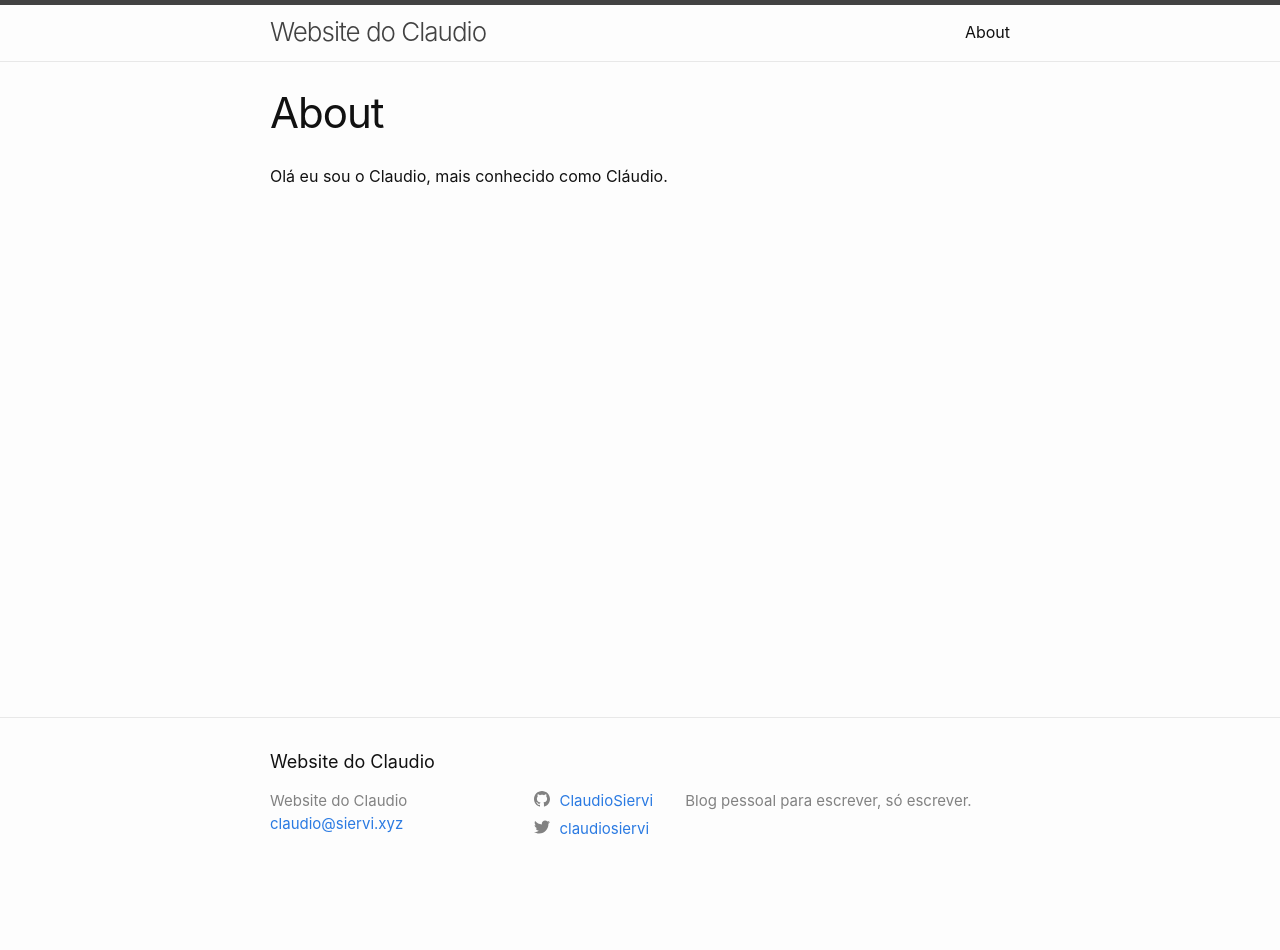
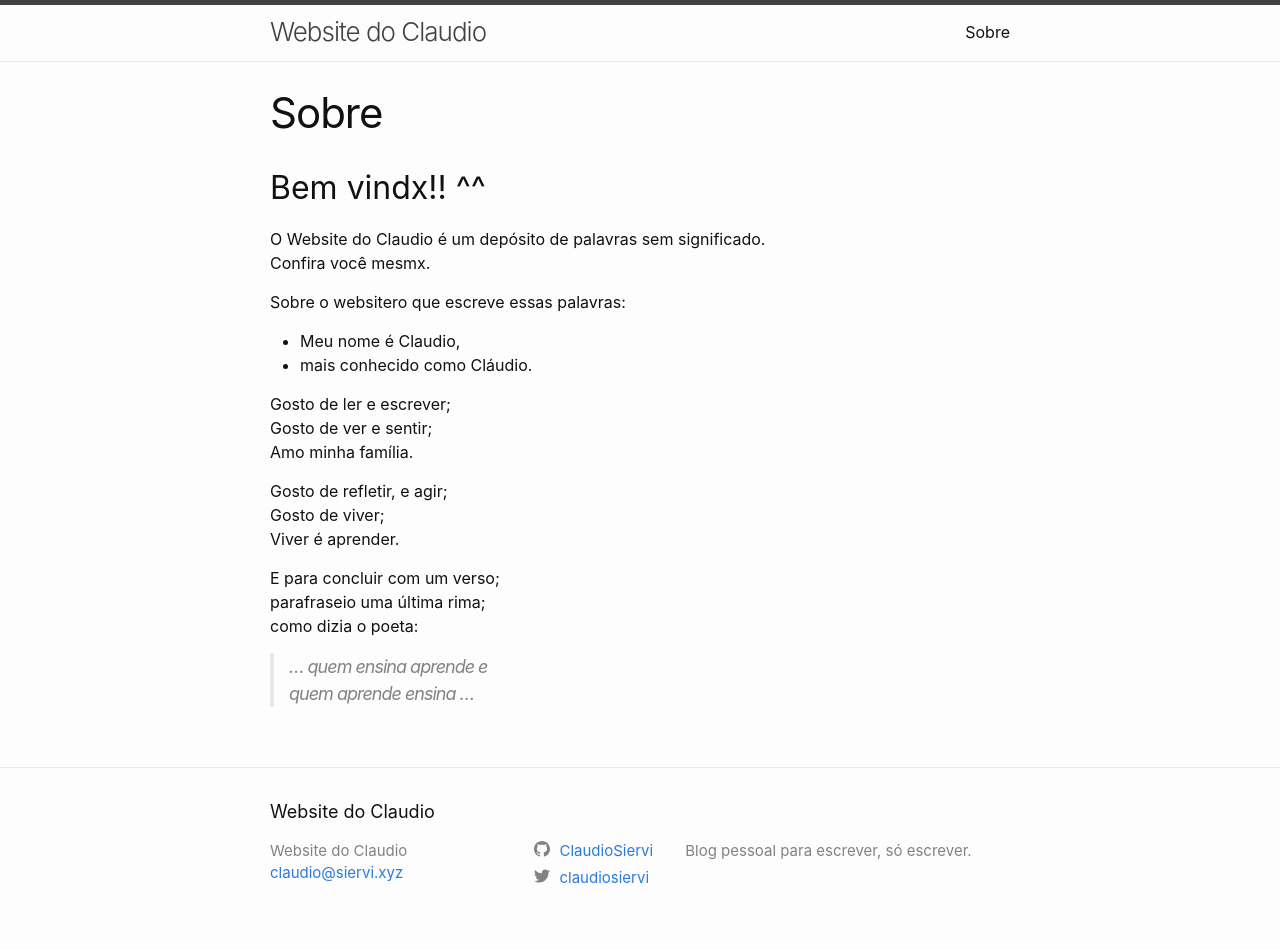
Before and after one commit to ClaudioSiervi/personal-website, a Jekyll site: the page built from about.markdown, in a window 1280 px wide. Built offline with Jekyll 4.4.1, drawn with Linux system fonts in a browser that asks for light colours; before the commit the page ends 900 px from its top, so only the background shows below that.

Commit message:
feat/update about

```diff
--- a/about.markdown
+++ b/about.markdown
@@ -1,7 +1,29 @@
 ---
 layout: page
-title: About
-permalink: /about/
+title: Sobre
+permalink: /sobre/
 ---
 
-Olá eu sou o Claudio, mais conhecido como Cláudio.
+## Bem vindx!! ^^
+
+O Website do Claudio é um depósito de palavras sem significado.
+Confira você mesmx.
+
+Sobre o websitero que escreve essas palavras:
+* Meu nome é Claudio,
+* mais conhecido como Cláudio.
+
+Gosto de ler e escrever;
+Gosto de ver e sentir;
+Amo minha família.
+
+Gosto de refletir, e agir;
+Gosto de viver;
+Viver é aprender.
+
+E para concluir com um verso;
+parafraseio uma última rima;
+como dizia o poeta:
+
+ > ... quem ensina aprende e
+ quem aprende ensina ...
```
